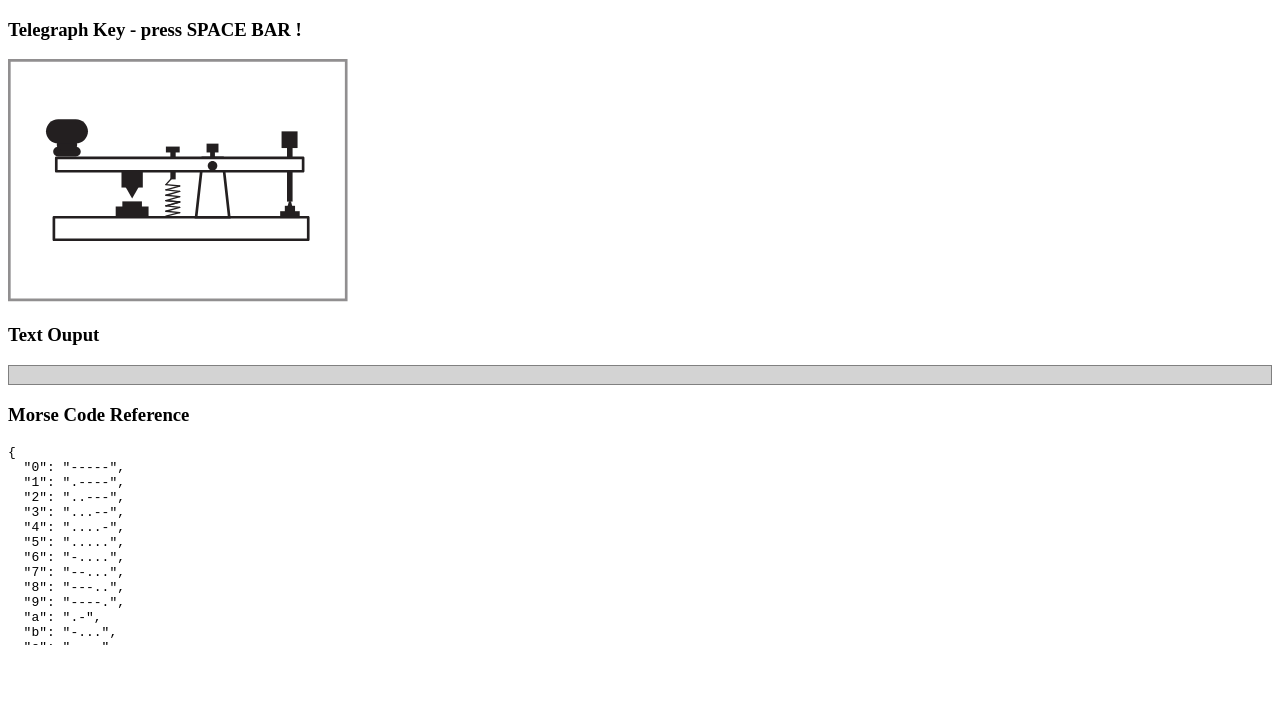
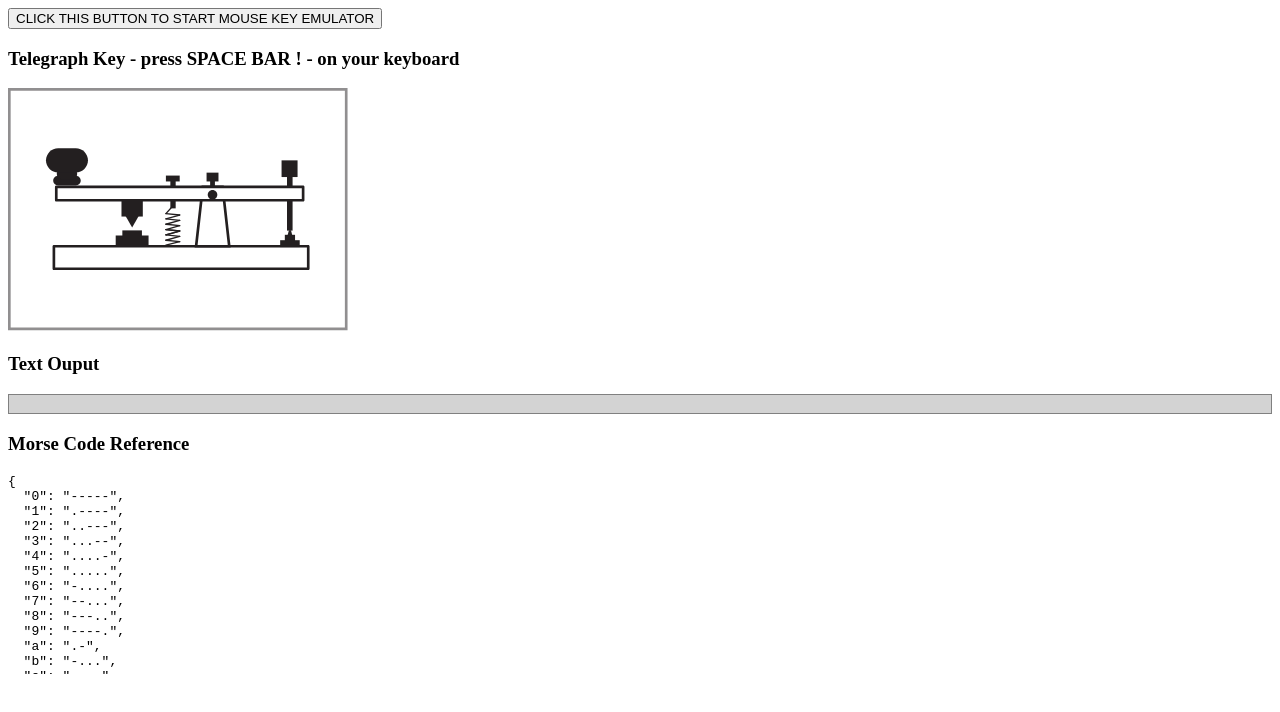
Before and after one commit to public202002/public202002.github.io, a website: page public/universal-morse-input-output/index.html in a window 1280 px wide. Drawn offline with Linux system fonts and the light colour scheme; a script that the page names is missing.

Commit message:
Update index.html

```diff
--- a/public/universal-morse-input-output/index.html
+++ b/public/universal-morse-input-output/index.html
@@ -4,7 +4,9 @@
   </head>
   <body style="overflow-y:hidden">
 
-<h3>Telegraph Key - press SPACE BAR !</h3>
+    <button id="startMain" onclick="main()">CLICK THIS BUTTON TO START MOUSE KEY EMULATOR</button>
+
+<h3>Telegraph Key - press SPACE BAR ! - on your keyboard</h3>
 <dt id="morseKey">
 <svg
    xmlns:dc="http://purl.org/dc/elements/1.1/"
@@ -321,7 +323,7 @@
 
   }
 
-  main()
+  // main()   // button on top of page #startMain
 </script>
 
 
```
